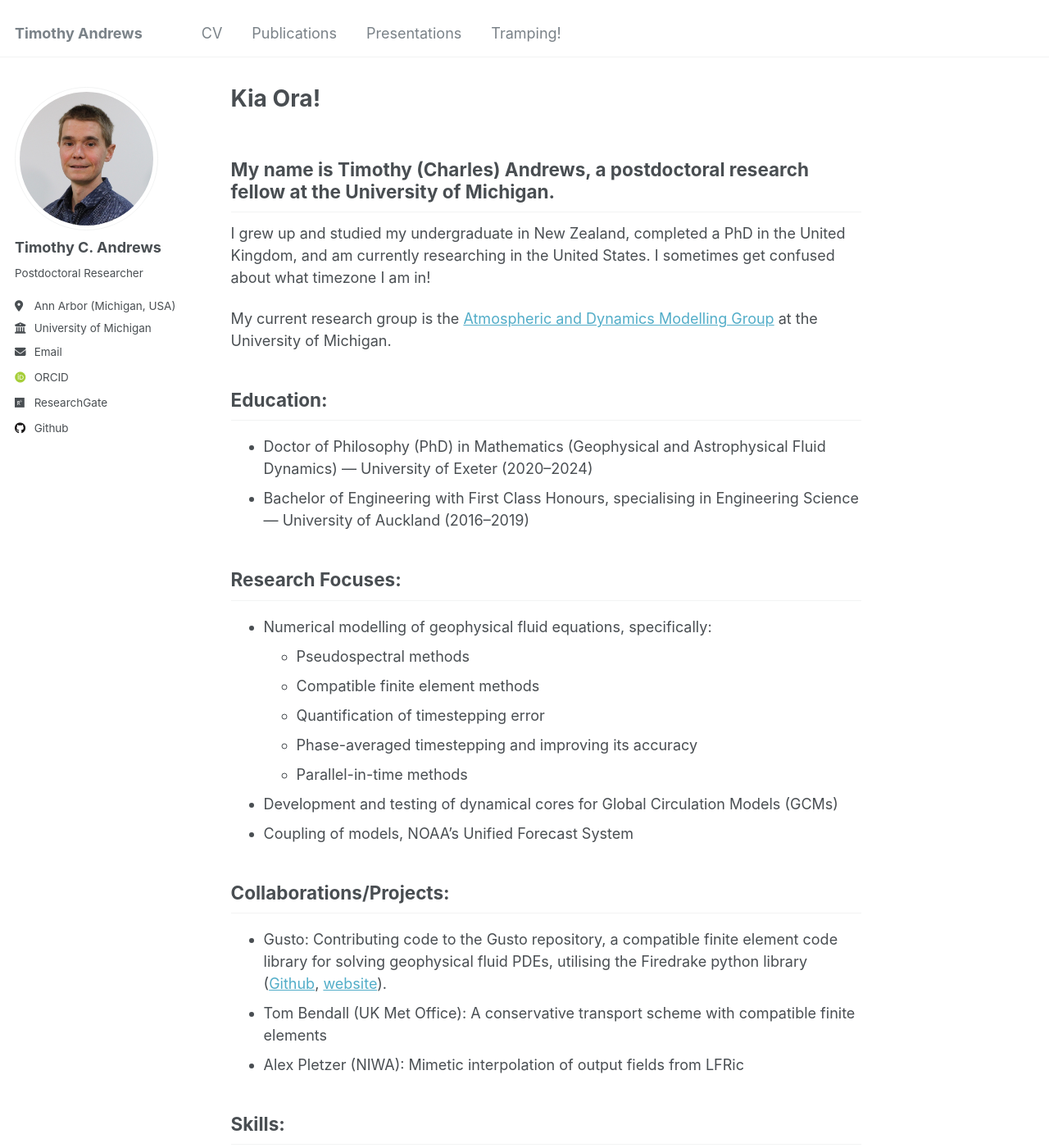
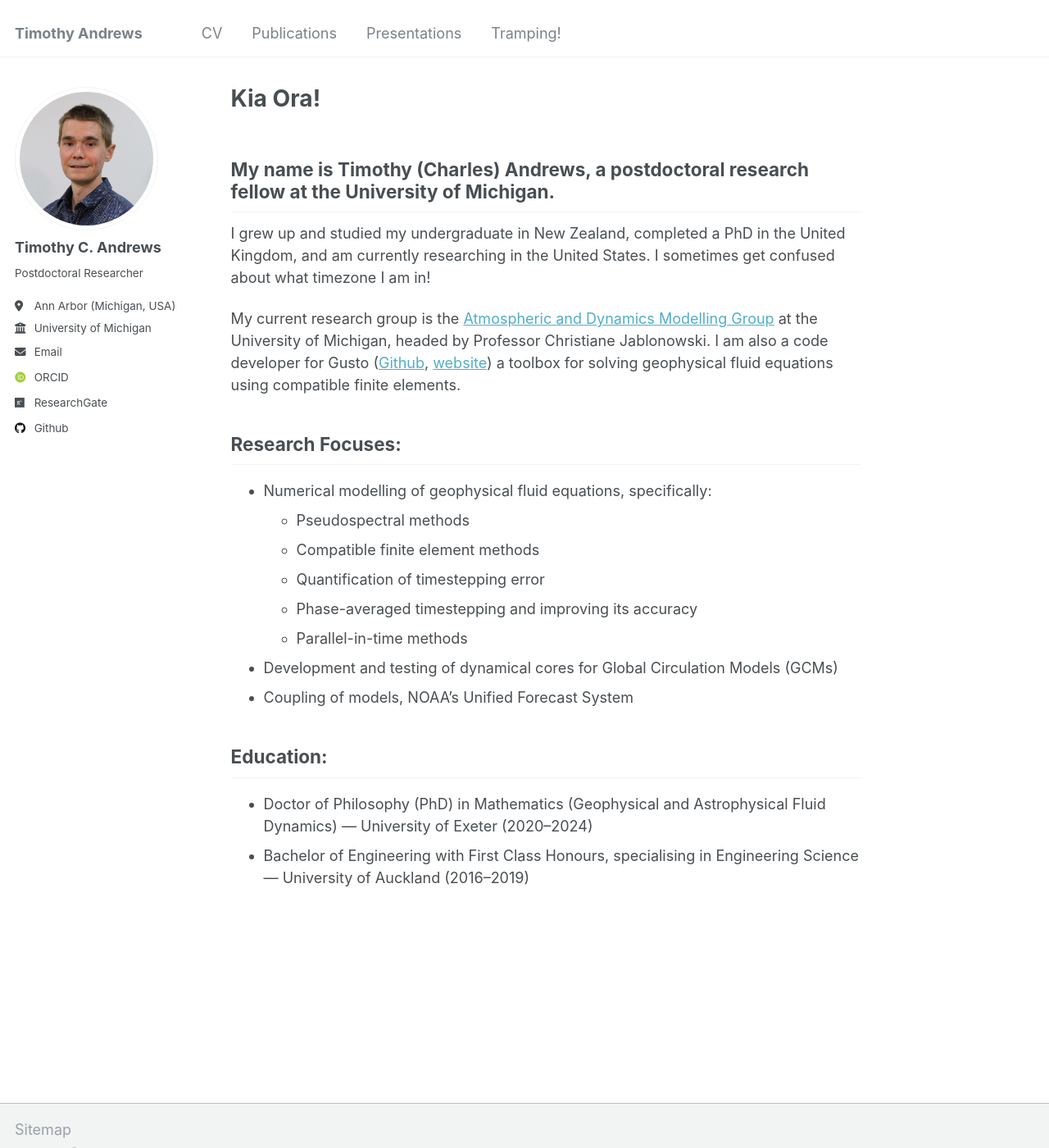
Before and after one commit to ta440/ta440.github.io, a Jekyll site: the page built from _pages/about.md, in a window 1280 px wide and 1400 px high. Shown: the whole window at 82% size. Built offline with Jekyll 4.4.1, drawn with Linux system fonts in a browser that asks for light colours; some web fonts are replaced.

Commit message:
Update about.md

```diff
--- a/_pages/about.md
+++ b/_pages/about.md
@@ -10,11 +10,8 @@ redirect_from:
 ## My name is Timothy (Charles) Andrews, a postdoctoral research fellow at the University of Michigan.
 I grew up and studied my undergraduate in New Zealand, completed a PhD in the United Kingdom, and am currently researching in the United States. I sometimes get confused about what timezone I am in!
 
-My current research group is the [Atmospheric and Dynamics Modelling Group](https://admg.engin.umich.edu/) at the University of Michigan.
-
-## Education:
-- Doctor of Philosophy (PhD) in Mathematics (Geophysical and Astrophysical Fluid Dynamics) --- University of Exeter (2020--2024)
-- Bachelor of Engineering with First Class Honours, specialising in Engineering Science --- University of Auckland (2016--2019)
+My current research group is the [Atmospheric and Dynamics Modelling Group](https://admg.engin.umich.edu/) at the University of Michigan, headed by Professor Christiane Jablonowski.
+I am also a code developer for Gusto ([Github](https://github.com/firedrakeproject/gusto), [website](https://www.firedrakeproject.org/gusto/)) a toolbox for solving geophysical fluid equations using compatible finite elements.
 
 ## Research Focuses:
 - Numerical modelling of geophysical fluid equations, specifically:
@@ -26,10 +23,6 @@ My current research group is the [Atmospheric and Dynamics Modelling Group](http
 - Development and testing of dynamical cores for Global Circulation Models (GCMs)
 - Coupling of models, NOAA’s Unified Forecast System
 
-## Collaborations/Projects:
-- Gusto: Contributing code to the Gusto repository, a compatible finite element code library for solving geophysical fluid PDEs, utilising the Firedrake python library ([Github](https://github.com/firedrakeproject/gusto), [website](https://www.firedrakeproject.org/gusto/)).
-- Tom Bendall (UK Met Office): A conservative transport scheme with compatible finite elements
-- Alex Pletzer (NIWA): Mimetic interpolation of output fields from LFRic
-
-
-## Skills:
+## Education:
+- Doctor of Philosophy (PhD) in Mathematics (Geophysical and Astrophysical Fluid Dynamics) --- University of Exeter (2020--2024)
+- Bachelor of Engineering with First Class Honours, specialising in Engineering Science --- University of Auckland (2016--2019)
```
